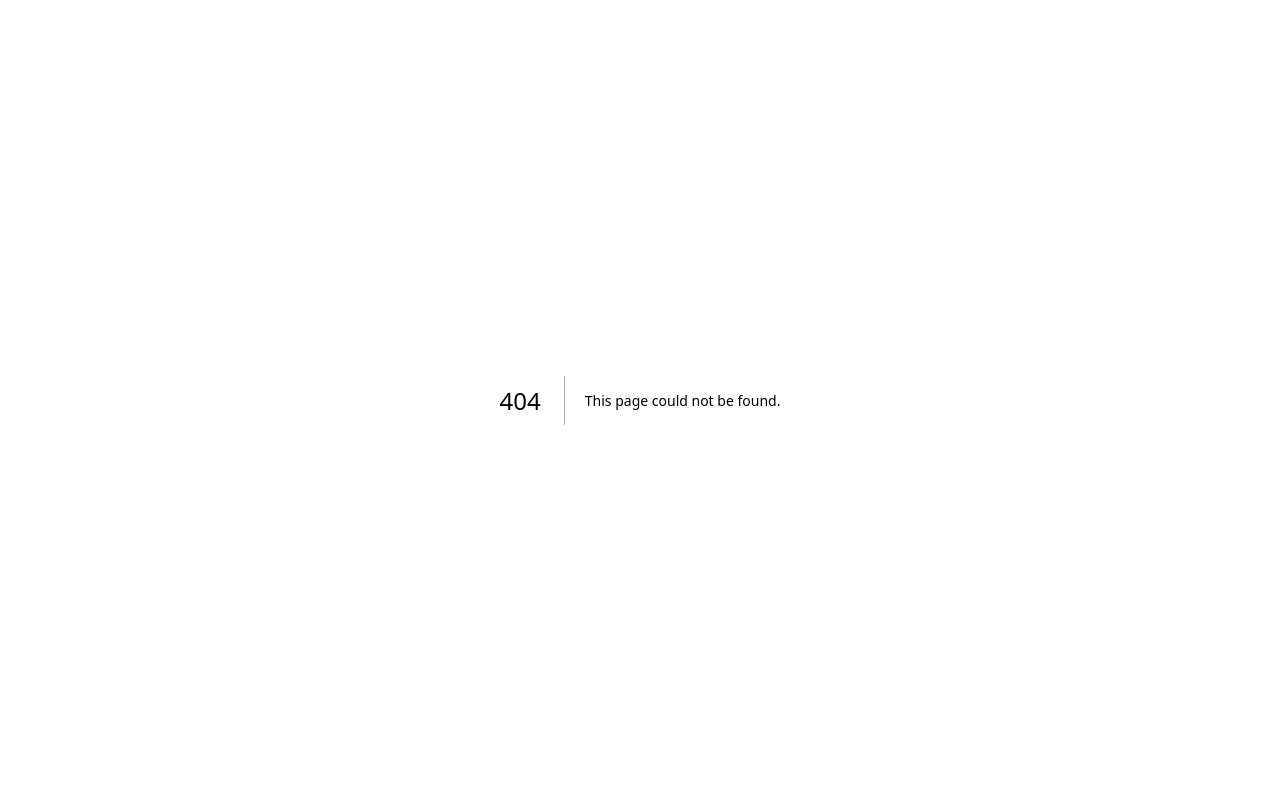
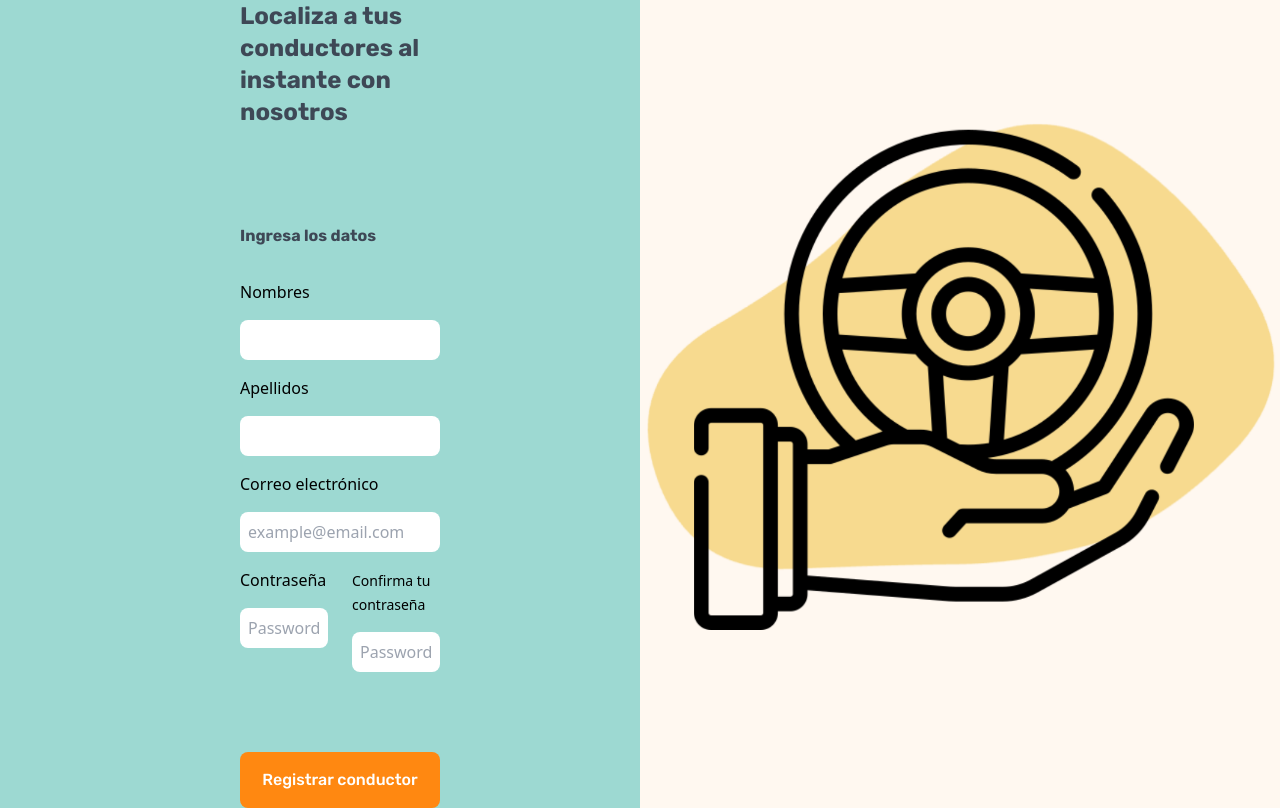
Before and after one commit to Sebs14/RyS-ACA-Web-App, a Next.js app: page /newConductor in a window 1280 px wide. Before the commit this address had no page. Built offline with nearby package versions, Linux system fonts and the light colour scheme.

Commit message:
:sparkles: Add: new conductor UI

```diff
--- /dev/null
+++ b/src/app/newConductor/page.jsx
@@ -0,0 +1,56 @@
+import React from "react";
+
+const NewConductor = () => {
+  return (
+    <article className="flex min-h-screen items-center justify-between bg-[#FFF8F0]">
+      <div className="flex flex-col items-start pl-60 justify-center w-[50%] bg-[#9DD9D2] min-h-screen">
+        <h4 className="font-bold text-[#3E4856] font-rubik text-2xl text-left pb-16 justify-center w-[50%]">
+          Localiza a tus conductores al instante con nosotros
+        </h4>
+        <form className="flex flex-col items-start justify-center w-[50%] pt-8">
+          <p className="font-bold text-[#3E4856] font-rubik text-1x1 text-left pb-8">Ingresa los datos</p>
+          <label className=" font-medium pb-4">Nombres</label>
+          <input
+            type={"text"}
+            className=" rounded-lg py-2 px-2 w-full"
+          ></input>
+          <label className=" font-medium pt-4 pb-4">Apellidos</label>
+          <input
+            type={"text"}
+            className=" rounded-lg py-2 px-2 w-full"
+          ></input>
+          <label className=" font-medium pt-4 pb-4">Correo electrónico</label>
+          <input
+            type={"email"}
+            className=" rounded-lg py-2 px-2 w-full"
+            placeholder="example@email.com"
+          ></input>
+          <div class="mt-4 grid grid-cols-1 gap-x-6 gap-y-8 sm:grid-cols-6">
+            <div class="sm:col-span-3">
+              <label class="font-medium">Contraseña</label>
+              <div class="mt-4">
+                <input type={"password"} placeholder="Password" class="rounded-lg py-2 px-2 w-full"/>
+              </div>
+            </div>
+
+            <div class="sm:col-span-3">
+              <label class="text-sm font-medium">Confirma tu contraseña</label>
+              <div class="mt-4">
+                <input type={"password"} placeholder="Password" class="rounded-lg py-2 px-2 w-full"/>
+              </div>
+            </div>
+          </div>
+
+          <button className="mt-20 py-4 text-center w-full font-medium font-rubik text-white bg-[#FF8811] rounded-lg">
+            Registrar conductor
+          </button>
+        </form>
+      </div>
+      <div className="flex flex-col items-center justify-center w-[50%] pb-16">
+        <img width={700} src={"/driver.png"} alt="driverHand"/>
+      </div>
+    </article>
+  );
+};
+
+export default NewConductor;
```
Also changed, not shown: public/driver.png (added), 1 other file (tests, documents, lock files or other folders).
